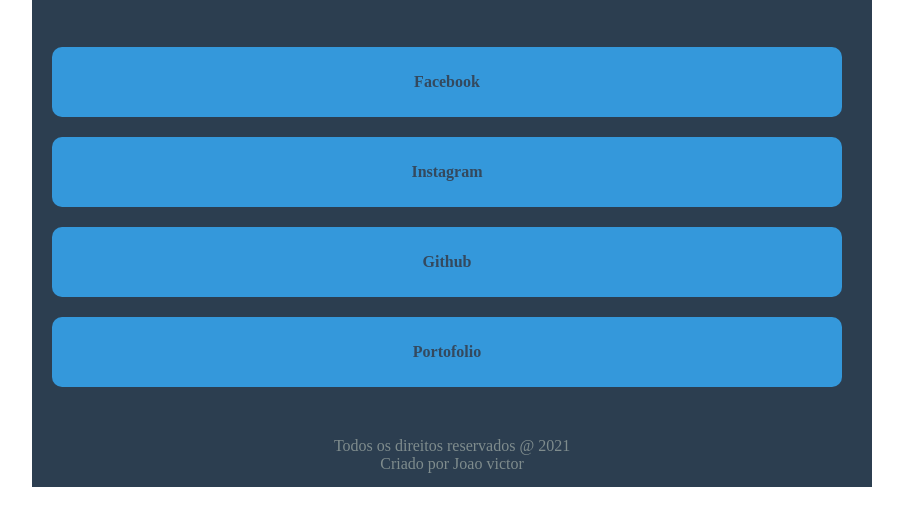
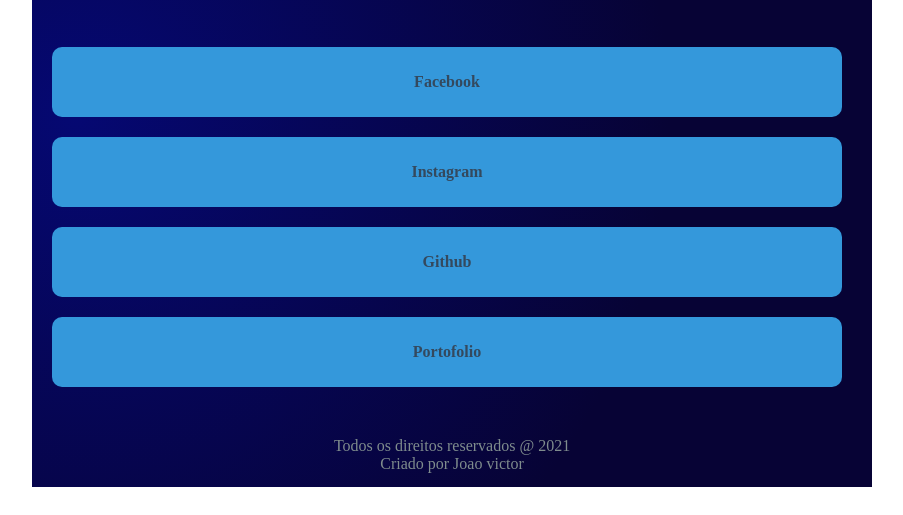
Before and after one commit to joaovictorcode/Meu-link, a plain HTML site: page index.html in a window 1280 px wide. Shown: the part 316-831 px from the top of the page, without its empty margins (188-1091 px from the left). Drawn offline with Linux system fonts and the light colour scheme.

Commit message:
Update styled.css

```diff
--- a/styled.css
+++ b/styled.css
@@ -9,7 +9,7 @@ body{
 	align-items: center;
 }
 .container{
-	background-color: #2c3e50;
+	background-image: radial-gradient( circle 610px at 5.2% 51.6%,  rgba(5,8,114,1) 0%, rgba(7,3,53,1) 97.5% );
 	width: 800px;
 	max-width: 800px;
 	min-height: 90px;
```
